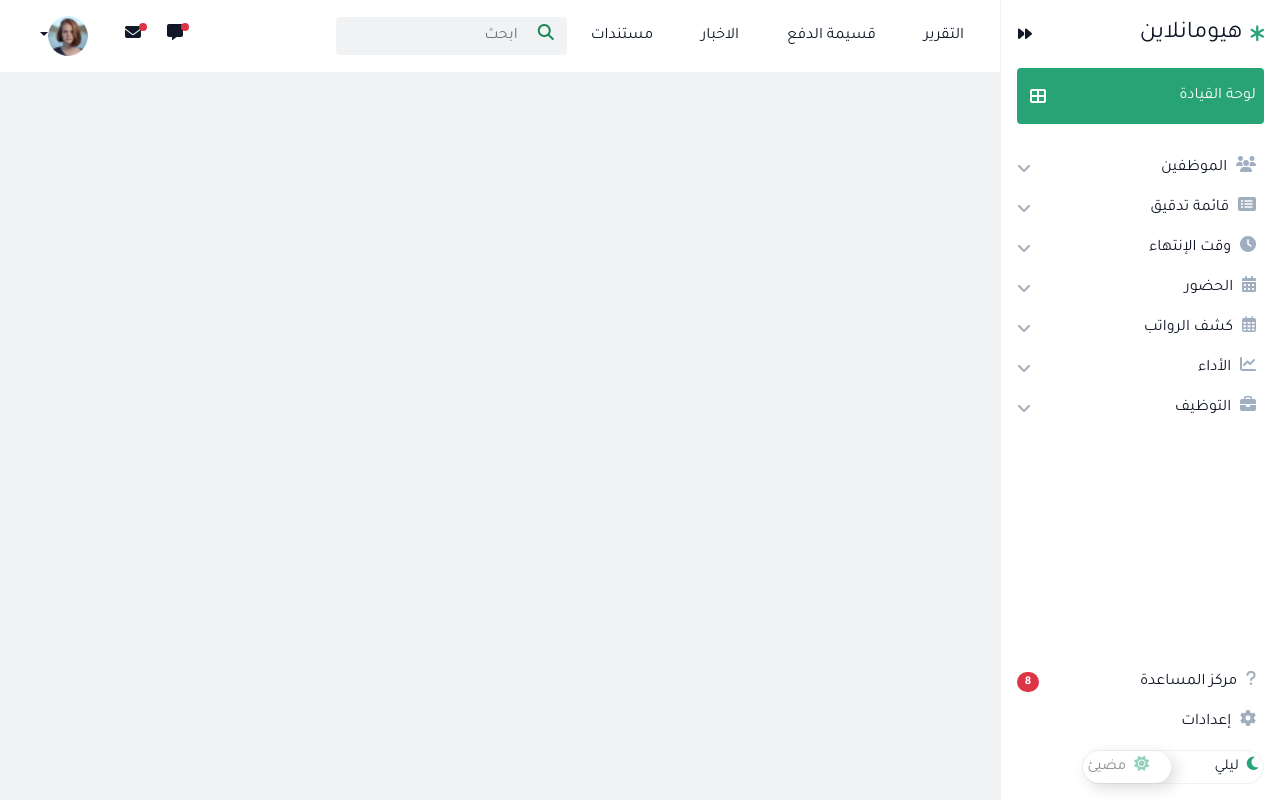
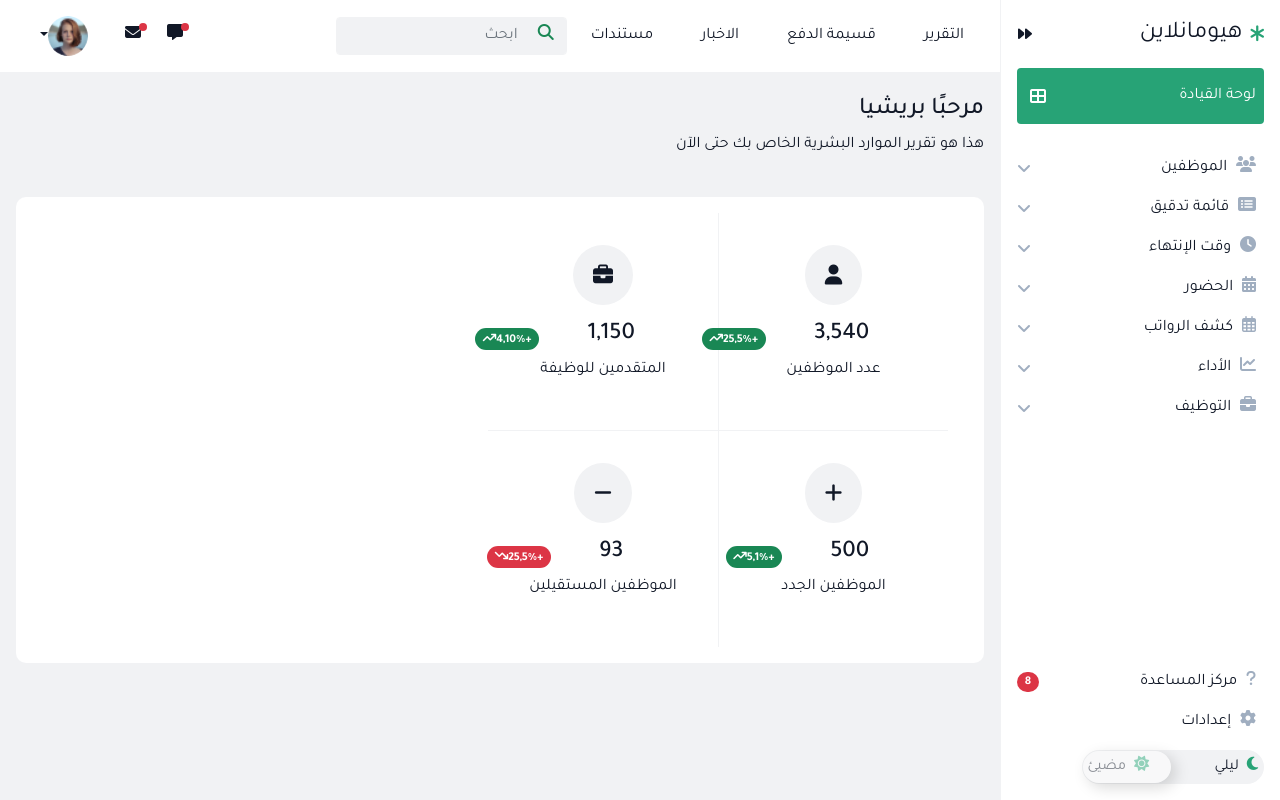
Before and after one commit to WajdAlasttal/dashboard, a Vue app: page /home in a window 1280 px wide. Built offline with nearby package versions, Linux system fonts and the light colour scheme.

Commit message:
added-first-section-content

```diff
--- a/package.json
+++ b/package.json
@@ -11,11 +11,13 @@
     "@fortawesome/fontawesome-free": "^6.4.2",
     "@vuelidate/core": "^2.0.3",
     "@vuelidate/validators": "^2.0.3",
+    "apexcharts": "^3.42.0",
     "bootstrap": "^5.3.1",
     "core-js": "^3.8.3",
     "owl.carousel": "^2.3.4",
     "vue": "^3.2.13",
     "vue-router": "^4.2.4",
+    "vue3-apexcharts": "^1.4.4",
     "vuelidate": "^0.7.7"
   },
   "devDependencies": {
--- /dev/null
+++ b/src/components/Home-content1.vue
@@ -0,0 +1,85 @@
+<template>
+  <div class="performance py-3">
+    <div class="counter me-5">
+        <div class="row text-center w-50">
+            <div class="col-6 p-0">
+               <div class="employees">
+                <i class="fa-solid fa-user"></i>
+                <div class="d-flex align-items-center justify-content-center">
+                    <h4 class="ms-5 me-5 pe-5">3,540</h4>
+                    <span class="badge rounded-pill bg-success">+25,5%<i class="fa-solid fa-arrow-trend-up"></i></span>
+                </div>
+                <p>عدد الموظفين</p>
+               </div>
+            </div>
+            <div class="col-6 p-0">
+                <div class="job">
+                <i class="fa-solid fa-briefcase"></i>
+                <div class="d-flex align-items-center justify-content-center">
+                    <h4 class="ms-5 me-5 pe-5">1,150</h4>
+                    <span class="badge rounded-pill bg-success">+4,10%<i class="fa-solid fa-arrow-trend-up"></i></span>
+                </div>
+                <p>المتقدمين للوظيفة</p>
+               </div>
+            </div>
+        </div>
+        <div class="row text-center w-50">
+            <div class="col-6 p-0">
+               <div class="newemployees">
+                <i class="fa-solid fa-plus"></i>
+                <div class="d-flex align-items-center justify-content-center">
+                    <h4 class="ms-5 me-5 pe-4">500</h4>
+                    <span class="badge rounded-pill bg-success">+5,1%<i class="fa-solid fa-arrow-trend-up"></i></span>
+                </div>
+                <p>الموظفين الجدد</p>
+               </div>
+            </div>
+            <div class="col-6">
+                <div class="reemployees">
+                <i class="fa-solid fa-minus"></i>
+                <div class="d-flex align-items-center justify-content-center">
+                    <h4 class="ms-5 me-5 pe-5">93</h4>
+                    <span class="badge rounded-pill bg-danger">+25,5%<i class="fa-solid fa-arrow-trend-down"></i></span>
+                </div>
+                <p>الموظفين المستقيلين</p>
+               </div>
+            </div>
+        </div>
+    </div>
+  </div>
+</template>
+
+<script>
+
+export default {
+
+}
+</script>
+
+<style scoped>
+.fa-user,.fa-minus, .fa-plus ,.fa-briefcase{
+    background-color: var(--accent-color);
+    padding: 20px;
+    border-radius: 50%;
+    color: var(--text-primary-color);
+    font-size: 20px;
+    margin-bottom: 1rem;
+}
+.counter h4 , p{
+    color: var(--text-primary-color);
+}
+.employees,.job ,.newemployees , .reemployees{
+    padding: 2rem 1rem;
+    width: 100%;
+}
+.employees {
+    border-left: 1px solid var(--accent-color);
+    border-bottom:1px solid var(--accent-color) ;
+}
+.job{
+    border-bottom: 1px solid var(--accent-color);
+}
+.newemployees{
+    border-left: 1px solid var(--accent-color);
+}
+</style>
--- a/src/components/NavbarVue.vue
+++ b/src/components/NavbarVue.vue
@@ -86,6 +86,7 @@ nav {
 }
 .dropdown-menu a:hover{
   background-color: #27a376 !important;
+  color: #fff;
 }
 .btn,.dropdown-toggle{
   color: var(--text-primary-color) !important;
--- a/src/components/SideBar.vue
+++ b/src/components/SideBar.vue
@@ -188,7 +188,7 @@
         </div>
         <ul class="collapse nav nav-pills submenu" id="collapseExample5">
           <li><a href="#" class="nav-link ms-5">رواتب الموظفين</a></li>
-          <li><a href="#" class="nav-link">الاعدادات</a></li>
+          <li><a href="#" class="nav-link ms-5">الاعدادات</a></li>
         </ul>
       </li>
       <li>
@@ -318,7 +318,7 @@ export default {
   background-color: var(--background-color-primary);
   border-left: 1px solid var(--accent-color);
   width: 280px;
-  transition: width 0.3s ease;
+  transition: width 0s ease;
 }
 .sidebar-closed {
   width: 3%;
@@ -356,6 +356,7 @@ export default {
 }
 .submenu a:hover{
   background-color: #27a376;
+  color: #fff;
 }
 
 </style>
--- a/src/components/ThemeButton.vue
+++ b/src/components/ThemeButton.vue
@@ -82,7 +82,7 @@ span{
 }
 .switch-label {
   align-items: center;
-  background: var(--background-color-primary);
+  background: var(--accent-color);
   border: calc(var(--element-size) * 0.025) solid var(--accent-color);
   border-radius: var(--element-size);
   cursor: pointer;
--- a/src/views/HomePage.vue
+++ b/src/views/HomePage.vue
@@ -3,6 +3,13 @@
     <SideBar/>
     <div class="home-content w-100">
       <Navbar/>
+      <div class="welcome">
+        <h4>مرحبًا بريشيا</h4>
+        <p>هذا هو تقرير الموارد البشرية الخاص بك حتى الآن</p>
+      </div>
+      <div class="home-conte">
+        <HomeContent1/>
+      </div>
     </div>
 </div>
 </template>
@@ -10,10 +17,12 @@
 <script>
 import SideBar from "../components/SideBar.vue";
 import Navbar from '../components/NavbarVue.vue';
+import HomeContent1 from '../components/Home-content1.vue';
 export default {
   components: {
     SideBar,
-    Navbar
+    Navbar,
+    HomeContent1
   },
 };
 </script>
@@ -23,4 +32,13 @@ export default {
     direction: rtl;
     background: var(--accent-color);
 }
+.welcome{
+  padding: 1.5rem 1rem;
+  color: var(--text-primary-color);
+}
+.home-conte{
+  background-color: var(--background-color-primary);
+  margin: 0 1rem;
+  border-radius: 10px;
+}
 </style>
```
Also changed, not shown: 1 other file (tests, documents, lock files or other folders).
